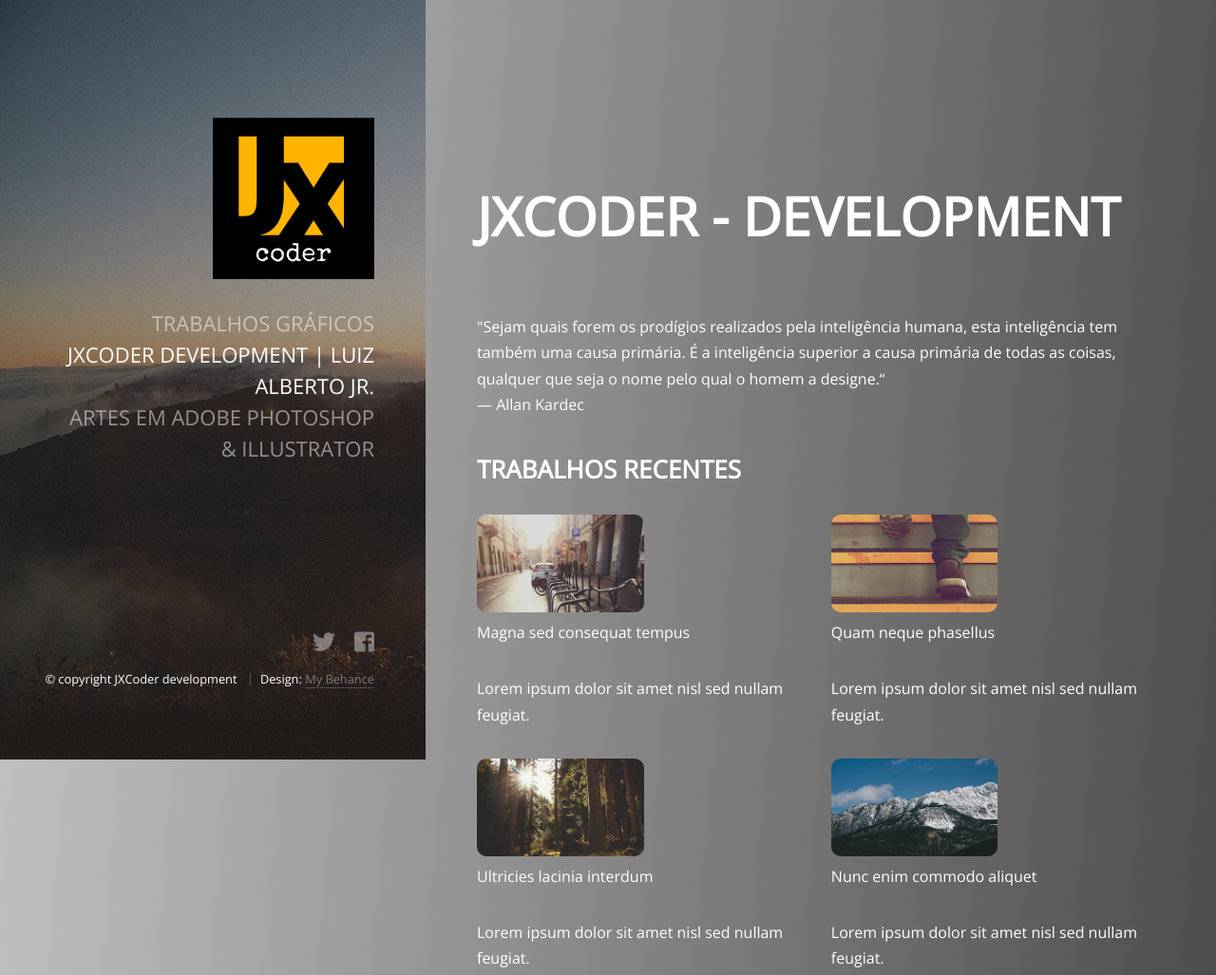
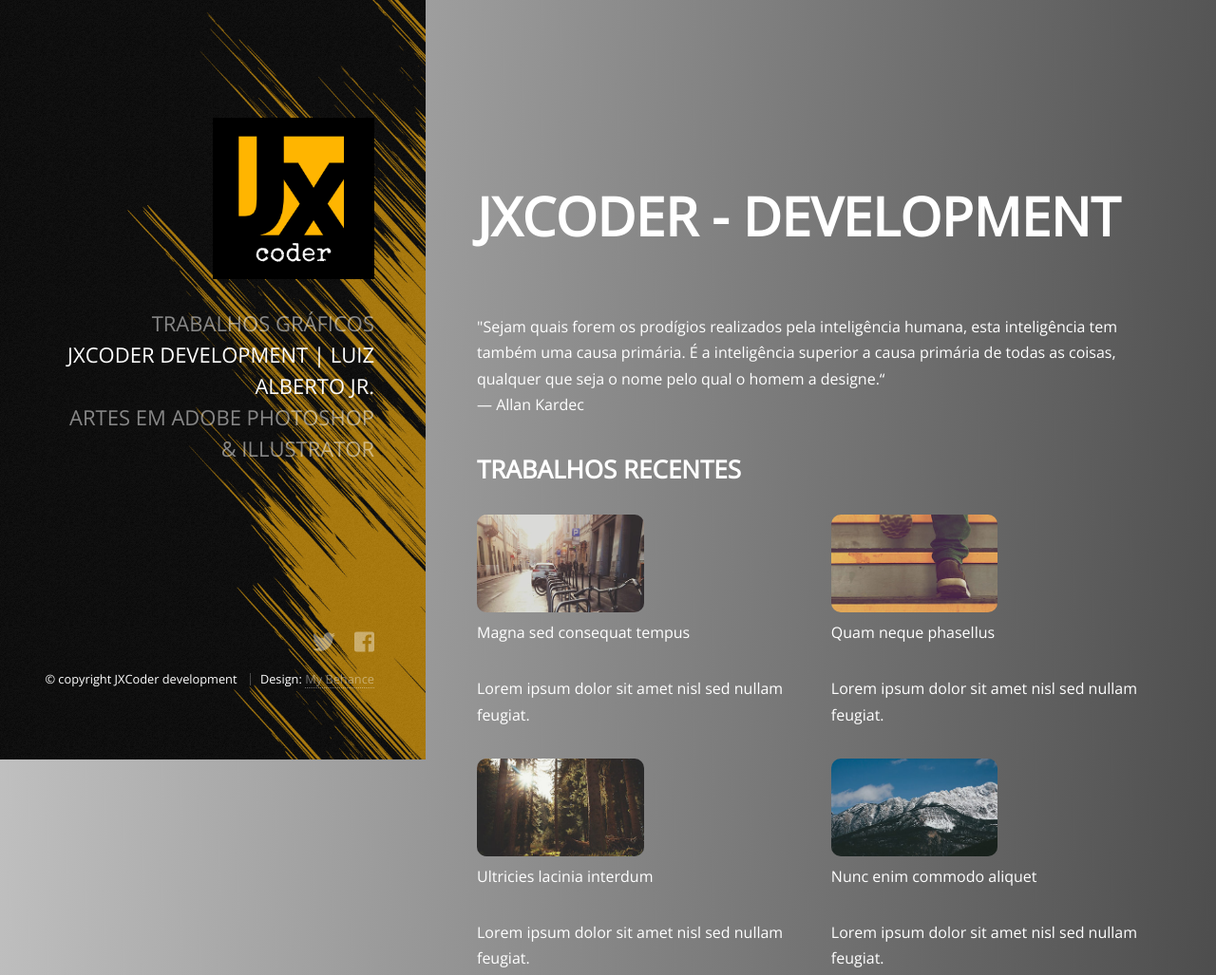
Before and after one commit to luizjxcoder/GRAPHIC_FOLIO, a plain HTML site: page index.html in a window 1280 px wide. Shown: the top 1027 px of the page at 95% size. Drawn offline with nearby package versions, Linux system fonts and the light colour scheme.

Commit message:
background

```diff
--- a/css/estilo.css
+++ b/css/estilo.css
@@ -256,7 +256,7 @@ textarea {
   width: 35%;
   padding: 124px 54px 72px;
   box-sizing: border-box;
-  background-image: url(../images/overlay.png), url(../images/bg.jpg);
+  background-image: url(../images/overlay.png), url(../images/abstract.png);
   background-position: left top;
   background-size: auto, cover;
   text-align: right;
```
Also changed, not shown: images/abstract.png (added).
